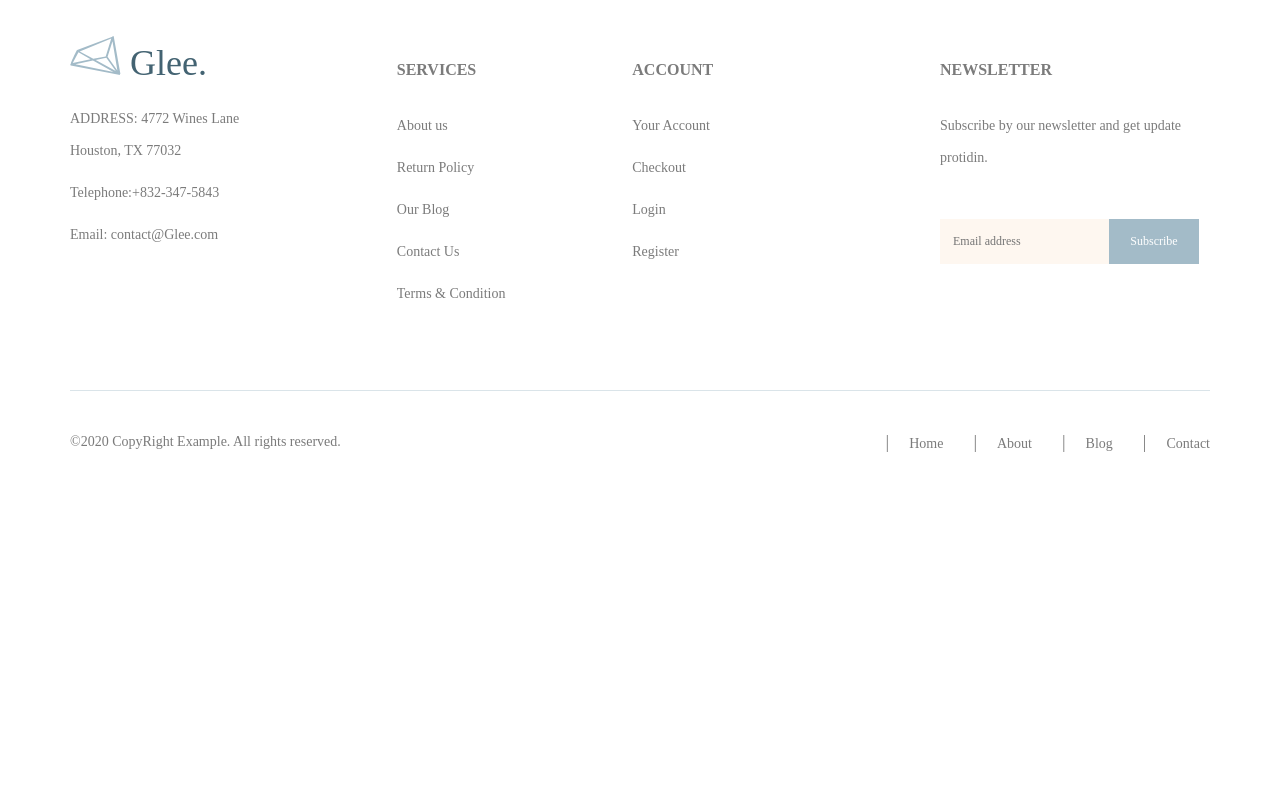
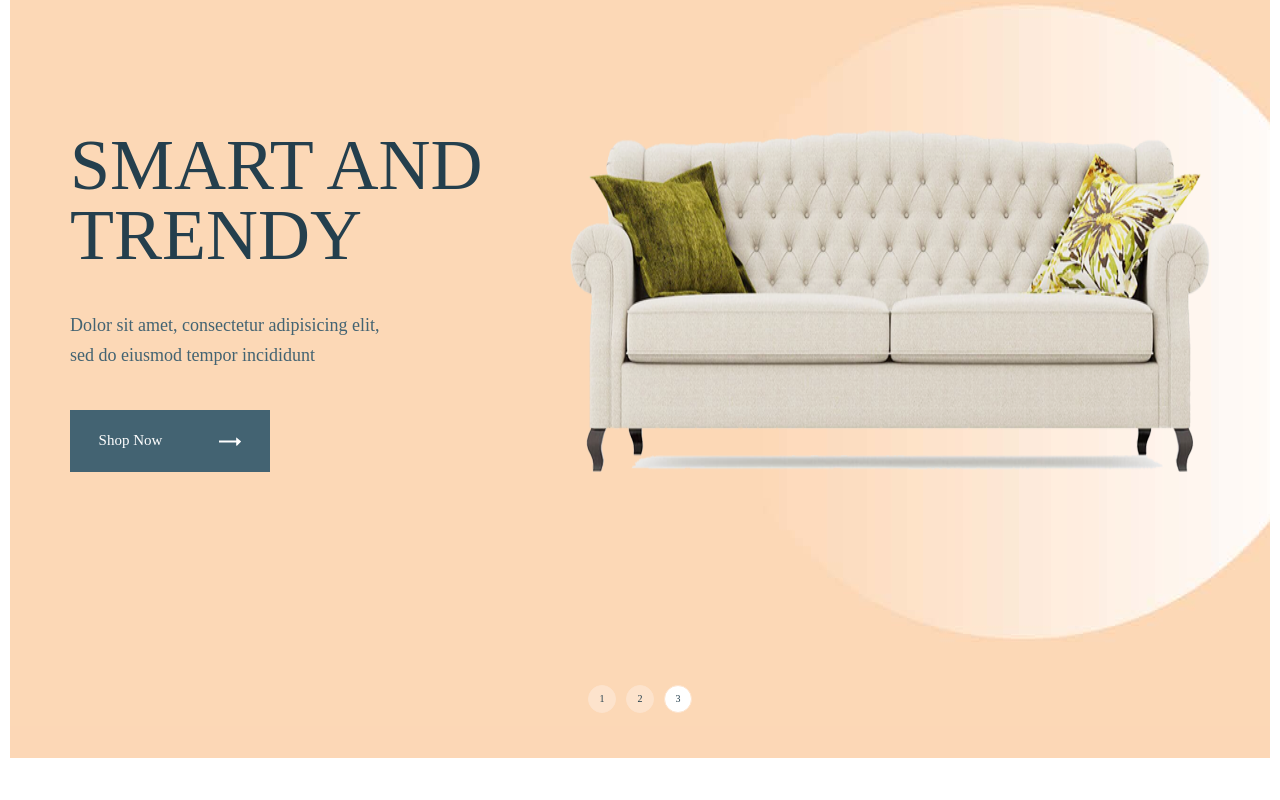
Before and after one commit to YuliiaKharechko/glee, a website: page app/index.html in a window 1280 px wide. Shown: the part 280-1080 px from the top of the page. Before the commit the page ends 800 px from the top, so only its background shows below. Drawn offline with nearby package versions, Linux system fonts and the light colour scheme; files that its build step writes are made by us from their sources.

Commit message:
added top slider section

```diff
--- a/app/index.html
+++ b/app/index.html
@@ -59,39 +59,65 @@
     </div>
   </header>
   <main class="main">
-    <!--
-          <div class="header__slider">
-            <div class="header__slider-item">
-              <h1 class="header__slider-title">SMART AND
-                TRENDY</h1>
-              <p class="header__slider-text">SMART AND
-                TRENDY</p>
-              <button class="header__slider-btn" type="submit">Shop Now
-                <img src="images/arrow-icon.svg" alt="arrow icon">
-              </button>
+    <section class="top-slider">
+        <div class="container-s">
+          <div class="top-slider__inner">
+            <div class="top-slider__item">
+              <div class="top-slider__content">
+                <h3 class="top-slider__title">SMART AND
+                TRENDY</h3>
+                <p class="top-slider__text">Dolor sit amet, consectetur adipisicing elit, sed do eiusmod tempor incididunt</p>
+                <div class="top-slider__link-item">
+                  <a class="top-slider__link" href="#">
+                    Shop Now
+                  </a>
+                  <svg  class="top-slider__link-mg" xmlns="http://www.w3.org/2000/svg" xmlns:xlink="http://www.w3.org/1999/xlink" width="22px" height="9px">
+                    <path fill-rule="evenodd" fill="rgb(255, 255, 255)"
+                      d="M0.295,5.471 L0.287,5.471 L17.244,5.471 L17.143,8.329 C17.89,8.383 17.59,8.456 17.59,8.534 C17.59,8.610 17.89,8.684 17.143,8.738 L17.316,8.911 C17.370,8.967 17.442,8.997 17.519,8.997 C17.596,8.997 17.669,8.967 17.723,8.912 L21.915,4.701 C21.970,4.647 21.999,4.573 21.999,4.496 C21.999,4.419 21.970,4.345 21.915,4.292 L17.723,0.79 C17.669,0.26 17.596,0.3 17.519,0.3 C17.442,0.3 17.370,0.26 17.316,0.79 L17.143,0.253 C17.89,0.308 17.59,0.380 17.59,0.457 C17.59,0.534 17.89,0.603 17.143,0.658 L17.256,3.522 L0.291,3.522 C0.133,3.522 0.0,3.658 0.0,3.817 L0.0,5.187 C0.0,5.346 0.137,5.471 0.295,5.471 Z" />
+                  </svg>
+                </div>
+              </div>
+              <img class="top-slider__img" src="images/slider-bg.png" alt="slider images">
             </div>
-            <div class="header__slider-item">
-              <h1 class="header__slider-title">SMART AND
-                TRENDY</h1>
-              <p class="header__slider-text">SMART AND
-                TRENDY</p>
-              <button class="header__slider-btn" type="submit">Shop Now
-                <img src="images/arrow-icon.svg" alt="arrow icon">
-              </button>
+            <div class="top-slider__item">
+              <div class="top-slider__content">
+                <h3 class="top-slider__title">SMART AND
+                  TRENDY</h3>
+                <p class="top-slider__text">Dolor sit amet, consectetur adipisicing elit, sed do eiusmod tempor incididunt</p>
+                <div class="top-slider__link-item">
+                  <a class="top-slider__link" href="#">
+                    Shop Now
+                  </a>
+                  <svg class="top-slider__link-mg" xmlns="http://www.w3.org/2000/svg" xmlns:xlink="http://www.w3.org/1999/xlink"
+                    width="22px" height="9px">
+                    <path fill-rule="evenodd" fill="rgb(255, 255, 255)"
+                      d="M0.295,5.471 L0.287,5.471 L17.244,5.471 L17.143,8.329 C17.89,8.383 17.59,8.456 17.59,8.534 C17.59,8.610 17.89,8.684 17.143,8.738 L17.316,8.911 C17.370,8.967 17.442,8.997 17.519,8.997 C17.596,8.997 17.669,8.967 17.723,8.912 L21.915,4.701 C21.970,4.647 21.999,4.573 21.999,4.496 C21.999,4.419 21.970,4.345 21.915,4.292 L17.723,0.79 C17.669,0.26 17.596,0.3 17.519,0.3 C17.442,0.3 17.370,0.26 17.316,0.79 L17.143,0.253 C17.89,0.308 17.59,0.380 17.59,0.457 C17.59,0.534 17.89,0.603 17.143,0.658 L17.256,3.522 L0.291,3.522 C0.133,3.522 0.0,3.658 0.0,3.817 L0.0,5.187 C0.0,5.346 0.137,5.471 0.295,5.471 Z" />
+                  </svg>
+                </div>
+              </div>
+              <img class="top-slider__img" src="images/slider-bg.png" alt="slider images">
             </div>
-            <div class="header__slider-item">
-              <h1 class="header__slider-title">SMART AND
-                TRENDY</h1>
-              <p class="header__slider-text">SMART AND
-                TRENDY</p>
-              <button class="header__slider-btn" type="submit">
-                Shop Now
-                <img src="images/arrow-icon.svg" alt="arrow icon">
-              </button>
+            <div class="top-slider__item">
+              <div class="top-slider__content">
+                <h3 class="top-slider__title">SMART AND
+                  TRENDY</h3>
+                <p class="top-slider__text">Dolor sit amet, consectetur adipisicing elit, sed do eiusmod tempor incididunt</p>
+                <div class="top-slider__link-item">
+                  <a class="top-slider__link" href="#">
+                    Shop Now
+                  </a>
+                  <svg class="top-slider__link-mg" xmlns="http://www.w3.org/2000/svg" xmlns:xlink="http://www.w3.org/1999/xlink"
+                    width="22px" height="9px">
+                    <path fill-rule="evenodd" fill="rgb(255, 255, 255)"
+                      d="M0.295,5.471 L0.287,5.471 L17.244,5.471 L17.143,8.329 C17.89,8.383 17.59,8.456 17.59,8.534 C17.59,8.610 17.89,8.684 17.143,8.738 L17.316,8.911 C17.370,8.967 17.442,8.997 17.519,8.997 C17.596,8.997 17.669,8.967 17.723,8.912 L21.915,4.701 C21.970,4.647 21.999,4.573 21.999,4.496 C21.999,4.419 21.970,4.345 21.915,4.292 L17.723,0.79 C17.669,0.26 17.596,0.3 17.519,0.3 C17.442,0.3 17.370,0.26 17.316,0.79 L17.143,0.253 C17.89,0.308 17.59,0.380 17.59,0.457 C17.59,0.534 17.89,0.603 17.143,0.658 L17.256,3.522 L0.291,3.522 C0.133,3.522 0.0,3.658 0.0,3.817 L0.0,5.187 C0.0,5.346 0.137,5.471 0.295,5.471 Z" />
+                  </svg>
+                </div>
+              </div>
+              <img class="top-slider__img" src="images/slider-bg.png" alt="slider images">
             </div>
           </div>
-          </div> -->
-
+        </div>
+    </section>
   </main>
 
   <footer class="footer">
--- a/app/js/main.js
+++ b/app/js/main.js
@@ -1,3 +1,11 @@
 $(function () {
 
-})
+  $('.top-slider__inner').slick({
+    dots: true,
+    arrows: false,
+    //fade: true,
+    autoplay: true,
+    autoplaySpeed: 2000
+  });
+
+});
--- /dev/null
+++ b/app/scss/_libs.scss
@@ -0,0 +1 @@
+@import '../../node_modules/slick-carousel/slick/slick.scss'
--- a/app/scss/style.scss
+++ b/app/scss/style.scss
@@ -1,6 +1,7 @@
 @import 'vars';
 @import 'fonts';
 @import 'reset';
+@import 'libs';
 @import 'global';
 
 .header{
@@ -59,7 +60,7 @@
     width: 20px;
     height: 20px;
     font-size: 10px;
-    line-height: 30px;
+    line-height: 20px;
     text-align: center;
     @extend %dmans-400;
     color: $accent;
@@ -79,43 +80,81 @@
   }
 }
 
-.header__slider{
-  margin: 45px 0 47px;
+.top-slider{
+  padding: 224px 0 45px;
+  background-image: url('../images/slider-bg-elipce.jpg');
+  background-repeat: no-repeat;
+  background-position: top center;
   background-color: #fcd7b6;
-  &-item{
-
-
+  &__item{
+    display: flex !important;
+    justify-content: space-between;
+    margin-bottom: 210px;
   }
-  &-title{
-    padding: 226px 0 46px;
-    @extend %rubik-500;
+  &__title{
+    max-width: 430px;
     font-size: 72px;
     line-height: 70px;
     color: $title;
+    @extend %rubik-500;
+    margin-bottom: 40px;
   }
-  &-text{
+  &__text{
+    max-width: 330px;
+    font-size: 18px;
+    line-height: 30px;
+    color: $accent;
     @extend %rubik-400;
-    margin-bottom: 25px;
-    font-size: 18px;
-    line-height: 30;
-    color: #436372;
+    margin-bottom: 40px;
   }
-  &-btn{
+  &__link-item{
+    max-width: 200px;
+    max-height: 62px;
+    background-color: $accent;
     display: flex;
+    justify-content: space-around;
     align-items: center;
-    justify-content: space-around;
-    padding: 24px 19px 21px 27px;
-    @extend %rubik-500;
+  }
+  &__link{
+    height: 100%;
     font-size: 15px;
-    line-height: 12px;
-    color: #fff;
-    background-color: #a3bbc8;
-    border: none;
-    & img{
-      padding-left: 60px;
+    line-height: 12;
+    color: #ffffff;
+    padding: 21px 0 24px;
+    @extend %rubik-500
+  }
+  &__link-img{
+    height: 100%;
+  }
+  .slick-dots{
+    display: flex;
+    justify-content: center;
+    li{
+      padding: 0 5px;
+      button{
+        padding: 0;
+        font-size: 10px;
+        line-height: 0;
+        text-align: center;
+        background-color: #fde3cc;
+        color: $title;
+        width: 28px;
+        height: 28px;
+        border: 1px solid #fde3cc;
+        border-radius: 50%;
+      }
+      &.slick-active{
+        button{
+          background-color: #fff;
+        }
+      }
     }
   }
 }
+
+
+
+
 
 .footer{
   padding: 80px 0 30px;
@@ -156,7 +195,6 @@
     max-width: 200px;
   }
   &__item-newsletter{
-    //max-width: 270px;
     margin-left: 100px;
   }
   &__newsletter-link{
--- a/gulpfile.js
+++ b/gulpfile.js
@@ -34,6 +34,7 @@ function styles() {
 function scripts() {
   return src([
     'node_modules/jquery/dist/jquery.js',
+    'node_modules/slick-carousel/slick/slick.js',
     'app/js/main.js'
   ])
   .pipe(concat('main.min.js'))
--- a/package.json
+++ b/package.json
@@ -18,6 +18,7 @@
     "gulp-sass": "^5.0.0",
     "gulp-uglify": "^3.0.2",
     "jquery": "^3.6.0",
-    "sass": "^1.43.4"
+    "sass": "^1.43.4",
+    "slick-carousel": "^1.8.1"
   }
 }
```
Also changed, not shown: app/css/style.min.css, app/images/arrow-btn.png (added), app/images/slider-bg-elipce.jpg (added), app/images/slider-bg-elipce.png (added), app/images/slider-bg.jpg (deleted), app/images/slider-bg.png (added), app/js/main.min.js.
